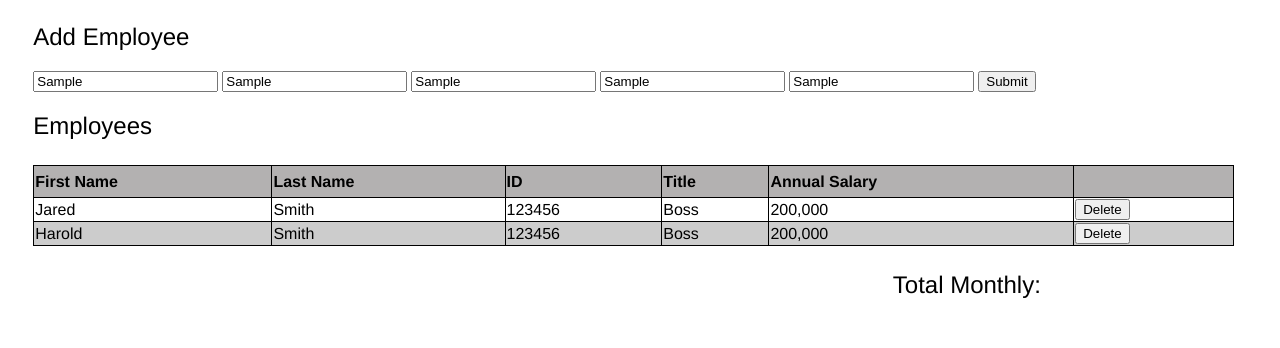
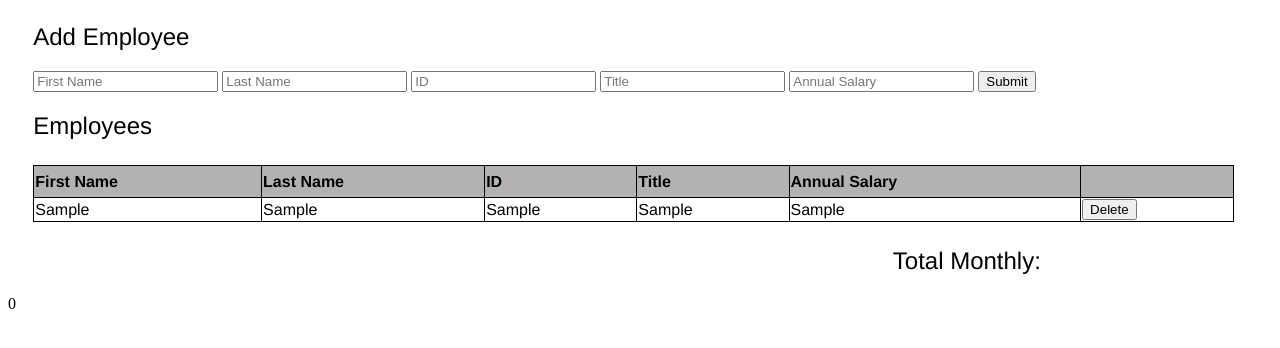
Before and after one commit to okeywon/weekend-homework-w7, a plain HTML site: page index.html in a window 1280 px wide. Both pictures are taken after typing "Sample", "Sample", "Sample", "Sample", "Sample" into the empty fields and a click on the button "Submit". Shown: the part 158-506 px from the top of the page. Drawn offline with Linux system fonts and the light colour scheme.

Commit message:
table prints data to the DOM

```diff
--- a/index.html
+++ b/index.html
@@ -22,7 +22,7 @@
         <input id="idInput" type="text" placeholder="ID">
         <input id="titleInput" type="text" placeholder="Title">
         <input id="salaryInput" placeholder="Annual Salary">
-        <button id="submitButton">Submit</button>
+        <button class="submitButton">Submit</button>
     </div>
 
     <h2 class="leftAlignedH2">Employees</h2>
@@ -37,25 +37,9 @@
             <th></th>
         </thead>
         <tbody id="bodyOfTable">
-            <tr>
-                <td>Jared</td>
-                <td>Smith</td>
-                <td>123456</td>
-                <td>Boss</td>
-                <td>200,000</td>
-                <td><button>Delete</button></td>
-            </tr>
-            <tr>
-                <td>Harold</td>
-                <td>Smith</td>
-                <td>123456</td>
-                <td>Boss</td>
-                <td>200,000</td>
-                <td><button>Delete</button></td>
-            </tr>
         </tbody>
         <tfoot></tfoot>
     </table>
-    <h2 class="rightAlignedH2">Total Monthly:</h2>
+    <h2 class="rightAlignedH2">Total Monthly:</h2><span id="totalSpan"></span>
 </body>
 </html>
--- a/scripts.css
+++ b/scripts.css
@@ -33,6 +33,14 @@ h1 {
     height: 2%;
 }
 
+#headOfTable {
+    background-color: rgb(179, 177, 177);
+    width: 2em;
+    height: 2em;
+    text-align: left;
+    border-collapse: collapse;
+}
+
 #theWholeTable {
     font-family: Helvetica;
     margin: 2%;
@@ -45,12 +53,9 @@ th, td {
     border: 1px solid;
 }
 
-#headOfTable {
-    background-color: rgb(179, 177, 177);
-    width: 2em;
-    height: 2em;
-    text-align: left;
-    border-collapse: collapse;
+tfoot {
+    background-color: gray;
+    border: solid 1px;
 }
 
 /* The two elements below were taken from W3Schools */
--- a/scripts.js
+++ b/scripts.js
@@ -5,4 +5,39 @@ $(document).ready(onReady);
 function onReady() {
     console.log("Good morning, Dave!");
 
+    $('.submitButton').on('click', addEmployeeToTable);
 }
+
+function addEmployeeToTable() {
+    let firstName = $('#firstNameInput').val();
+    let lastName = $('#lastNameInput').val();
+    let employeeID = $('#idInput').val();
+    let employeeTitle = $('#titleInput').val();
+    let annualSalary = $('#salaryInput').val();
+    console.log(annualSalary);
+    $('#bodyOfTable').append(`
+        <tr>
+            <td>${firstName}</td>
+            <td>${lastName}</td>
+            <td>${employeeID}</td>
+            <td>${employeeTitle}</td>
+            <td>${annualSalary}</td>
+            <td><button>Delete</button></td>
+        </tr>`);
+
+    $('#firstNameInput').val('');
+    $('#lastNameInput').val('');
+    $('#idInput').val('');
+    $('#titleInput').val('');
+    $('#salaryInput').val('');
+    totalSalaryEquals();
+}
+
+let totalSalary = 0;
+
+function totalSalaryEquals(){
+    let annualSalaryTwo = $('#salaryInput').val();
+        totalSalary += annualSalaryTwo;
+        $('#totalSpan').empty();
+        $('#totalSpan').append(`${totalSalary}`);
+}
```
Also changed, not shown: 1 other file.
